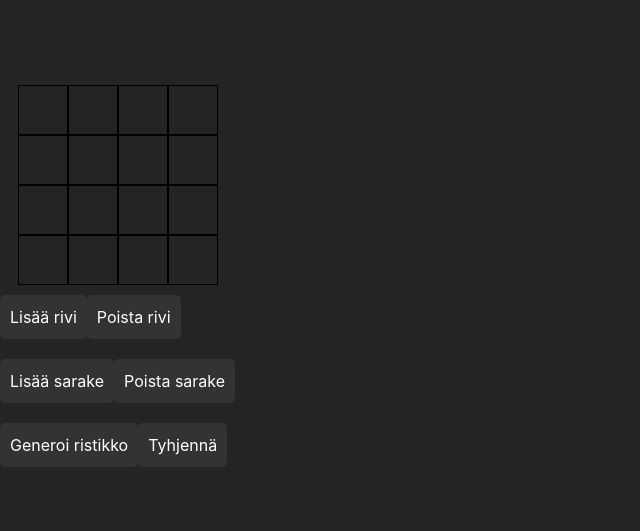
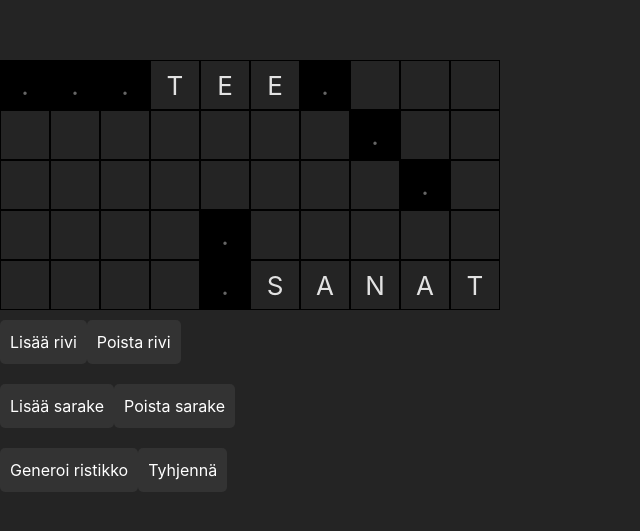
Before and after one commit to jehna/crossbuzz, a React (Vite) app in the folder vite-web/: page / in a window 1280 px wide. Shown: the part 119-650 px from the top of the page, without its empty margins (0-640 px from the left). Built offline with nearby package versions, Linux system fonts and the light colour scheme.

Commit message:
Add a better initial grid

```diff
--- a/vite-web/src/App.tsx
+++ b/vite-web/src/App.tsx
@@ -9,19 +9,12 @@ function App() {
   const [grid, setGrid] = useState(() =>
     toGrid(
       `
-    xxxxxxxxx.xxxxx
-    ...xxx.xxxx.xxx
-    MUOKKAA.xxxx...
-    xxxxxxxx.xxxxxx
-    xxxx.xxxxxxxxxx
-    xxxx.SANAT.xxxx
-    xxxx.xxxxx.xxxx
-  ` &&
-        `
-xxxx
-xxxx
-xxxx
-xxxx`
+    ...TEE.xxx
+    xxxxxxx.xx
+    xxxxxxxx.x
+    xxxx.xxxxx
+    xxxx.SANAT
+  `
     )
   );
 
```
